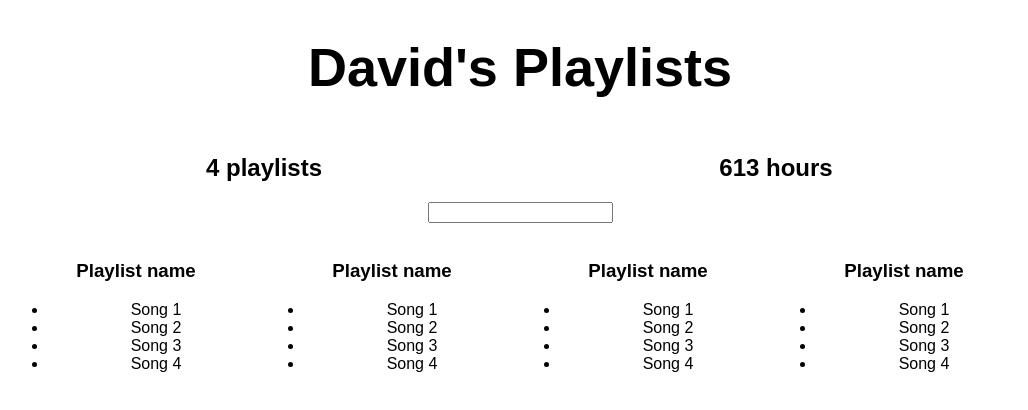
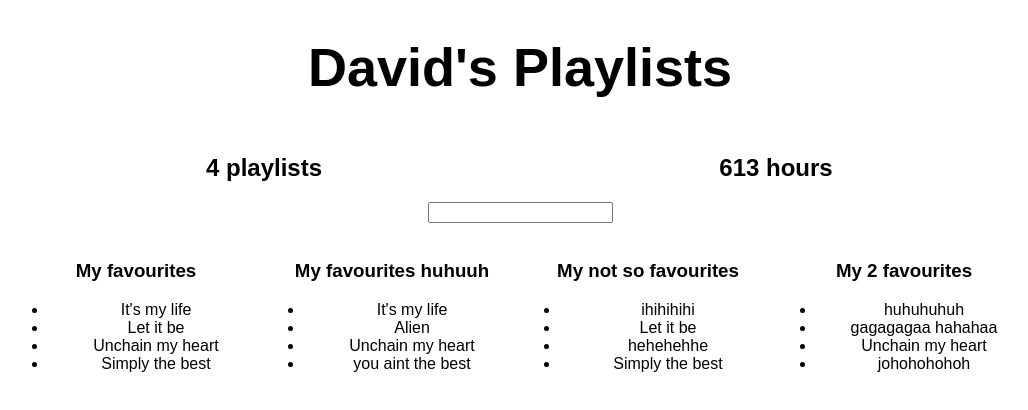
Before and after one commit to papandadz/prvreact, a React (Create React App) app: page / in a window 1280 px wide. Shown: the top 410 px of the page, without its empty margins (120-1148 px from the left). Built offline with nearby package versions, Linux system fonts and the light colour scheme.

Commit message:
Dynamic listing of fake server playlist  data

```diff
--- a/src/App.js
+++ b/src/App.js
@@ -17,30 +17,30 @@ let fakeServerData={
         ]
       },
        {
-        name: "My favourites",
+        name: "My favourites huhuuh",
         songs: [
           {name:"It's my life", duration: 1568},
+          {name:"Alien", duration:3546},
+          {name:"Unchain my heart", duration:1543},
+          {name:"you aint the best", duration:2545}
+        ]
+      },
+       {
+        name: "My not so favourites",
+        songs: [
+          {name:"ihihihihi", duration: 1568},
           {name:"Let it be", duration:3546},
-          {name:"Unchain my heart", duration:1543},
+          {name:"hehehehhe", duration:1543},
           {name:"Simply the best", duration:2545}
         ]
       },
        {
-        name: "My favourites",
+        name: "My 2 favourites",
         songs: [
-          {name:"It's my life", duration: 1568},
-          {name:"Let it be", duration:3546},
+          {name:"huhuhuhuh", duration: 1568},
+          {name:"gagagagaa hahahaa", duration:3546},
           {name:"Unchain my heart", duration:1543},
-          {name:"Simply the best", duration:2545}
-        ]
-      },
-       {
-        name: "My favourites",
-        songs: [
-          {name:"It's my life", duration: 1568},
-          {name:"Let it be", duration:3546},
-          {name:"Unchain my heart", duration:1543},
-          {name:"Simply the best", duration:2545}
+          {name:"johohohohoh", duration:2545}
         ]
       }
     ]
@@ -87,11 +87,14 @@ class Filter extends Component{
 
 class Playlist extends Component{
   render(){
+    let playlist= this.props.playlist
     return(
       <div style={{...defaultStyle,display:"inline-block", width:'20%'}}>
         <img alt=""/>
-        <h3>Playlist name</h3>
-        <ul><li>Song 1</li><li>Song 2</li><li>Song 3</li><li>Song 4</li></ul>
+        <h3>{playlist.name}</h3>
+        <ul>
+          {playlist.songs.map(song=> <li>{song.name}</li>)}
+       </ul>
       </div>
     );
   }
@@ -118,10 +121,9 @@ class App extends Component {
           <PlayListCounter playlists={this.state.serverData.user.playlists}/>
           <HoursCounter playlists={this.state.serverData.user.playlists}/>
           <Filter/>
-          <Playlist/>
-          <Playlist/>
-          <Playlist/>
-          <Playlist/>
+          {this.state.serverData.user.playlists.map(playlist=>
+              <Playlist playlist={playlist}/>
+            )}
         </div> : <h1 style={defaultStyle}>Loading...</h1>
         }
       </div>
```
